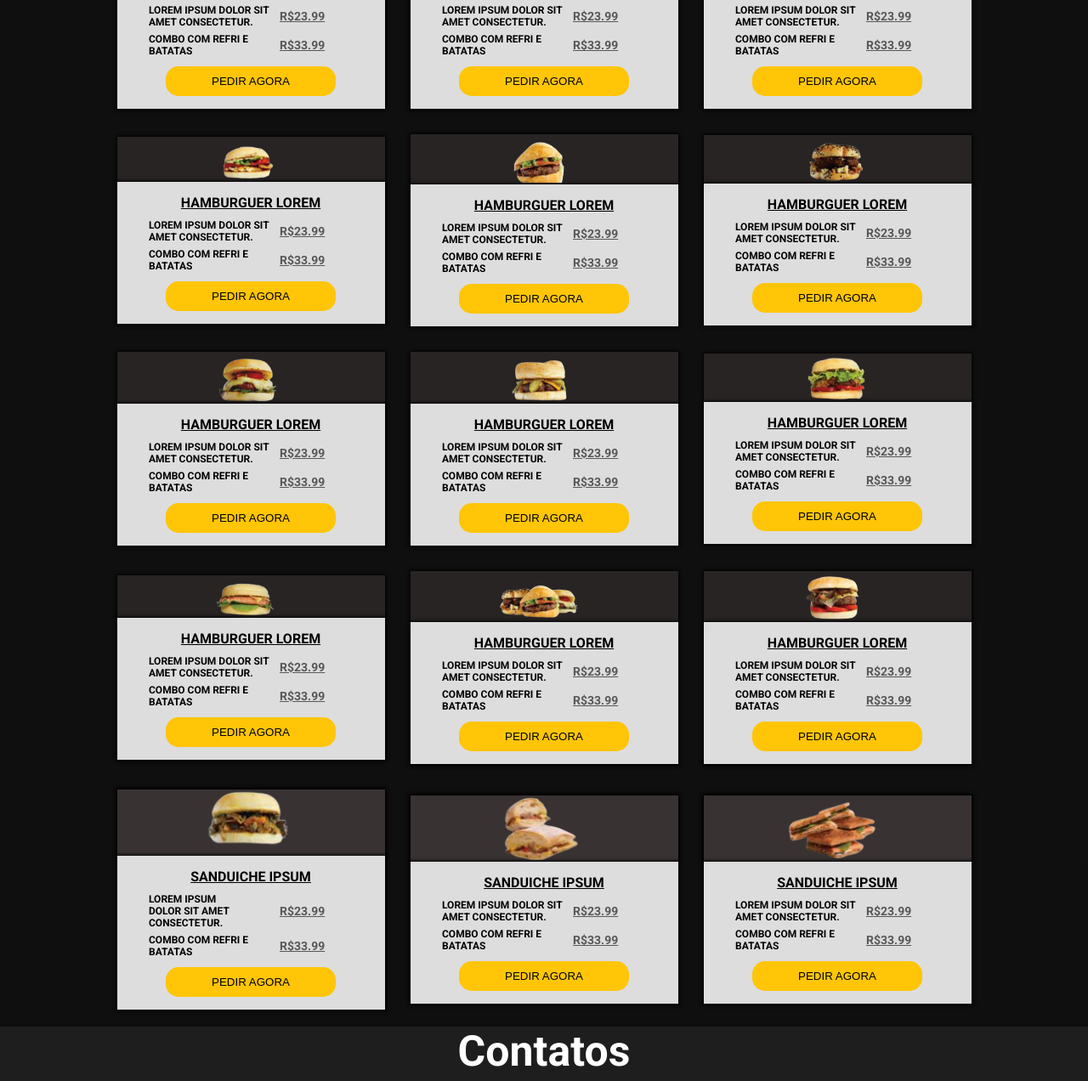
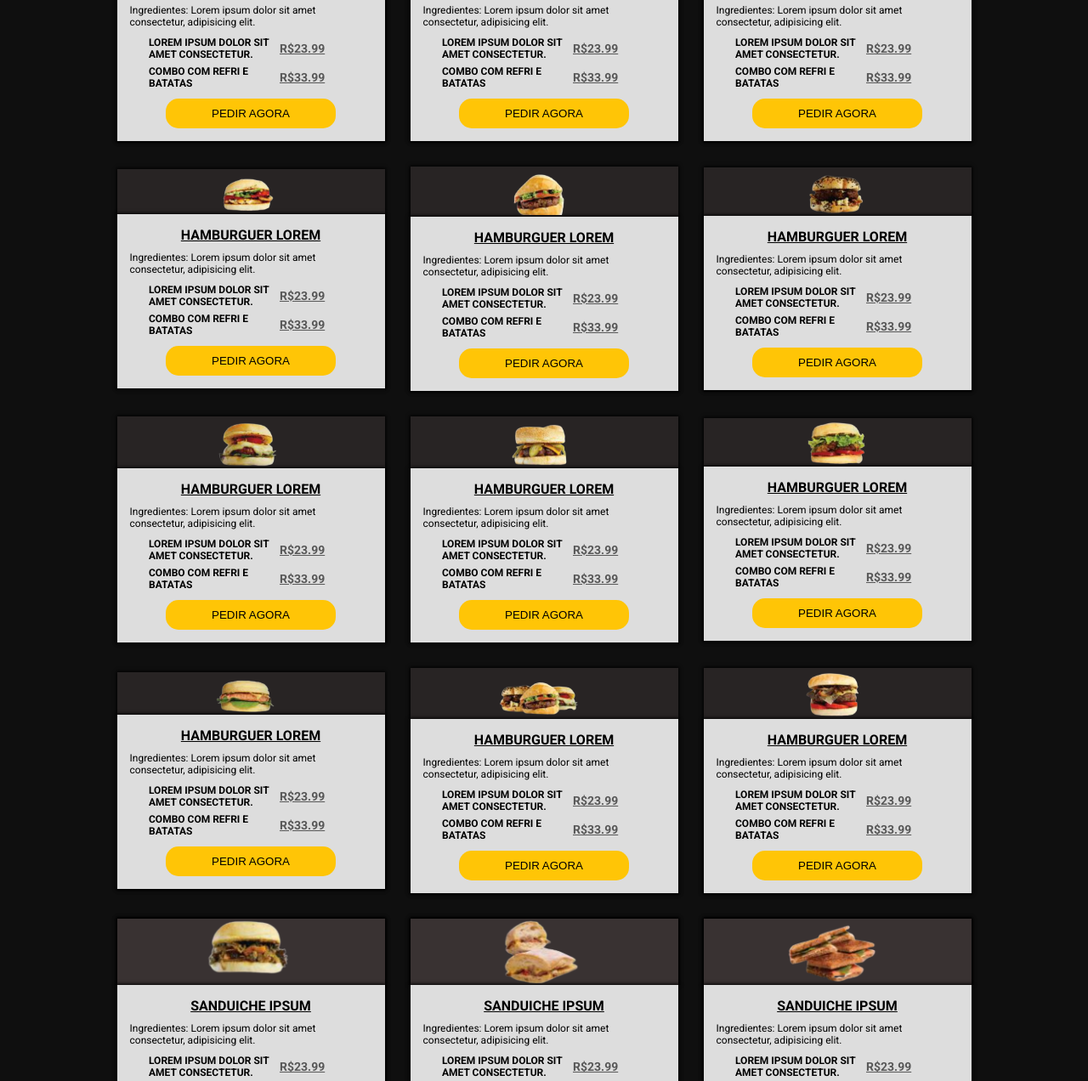
Before and after one commit to JeuVictor/Pwi__Burguer, a plain HTML site: page index.html in a window 1280 px wide. Shown: the part 2542-3814 px from the top of the page at 85% size. Drawn offline with nearby package versions, Linux system fonts and the light colour scheme.

Commit message:
ingredientes, responsabilidade e finalizado

```diff
--- a/assets/css/estilos.css
+++ b/assets/css/estilos.css
@@ -290,6 +290,10 @@ margin-left: 6rem;
     color: #585858;
     margin-left: 0.4rem;
     text-decoration: underline;
+}
+.item_cardapio .info p{
+    font-size: 1.2rem;
+    margin-bottom: 1rem;
 }
 .item_cardapio div{
     background-color: #5e525252;
--- a/index.html
+++ b/index.html
@@ -119,6 +119,7 @@
                     <img src="assets/css/imagens/hamburguer_1.png" alt="">
                     <div class="info">
                     <h3>hamburguer Lorem</h3>
+                    <p> Ingredientes: Lorem ipsum dolor sit amet consectetur, adipisicing elit.</p>
                     <h4> Lorem ipsum dolor sit amet consectetur. <span>R$23.99</span></h4>
                     <h4> Combo com Refri e batatas <span>R$33.99</span></h4>
                     <button class="pedir">Pedir agora</button>
@@ -128,6 +129,8 @@
                     <img src="assets/css/imagens/hamburguer_2.png" alt="">
                     <div class="info">
                     <h3>hamburguer Lorem</h3>
+                    <p> Ingredientes: Lorem ipsum dolor sit amet consectetur, adipisicing elit.</p>
+
                     <h4> Lorem ipsum dolor sit amet consectetur. <span>R$23.99</span></h4>
                     <h4> Combo com Refri e batatas <span>R$33.99</span></h4>
                     <button class="pedir">Pedir agora</button>
@@ -137,6 +140,8 @@
                     <img src="assets/css/imagens/hamburguer_3.png" alt="">
                     <div class="info">
                     <h3>hamburguer Lorem</h3>
+                    <p> Ingredientes: Lorem ipsum dolor sit amet consectetur, adipisicing elit.</p>
+
                     <h4> Lorem ipsum dolor sit amet consectetur. <span>R$23.99</span></h4>
                     <h4> Combo com Refri e batatas <span>R$33.99</span></h4>
                     <button class="pedir">Pedir agora</button>
@@ -146,6 +151,8 @@
                     <img src="assets/css/imagens/hamburguer_4.png" alt="">
                     <div class="info">
                         <h3>hamburguer Lorem</h3>
+                        <p> Ingredientes: Lorem ipsum dolor sit amet consectetur, adipisicing elit.</p>
+
                         <h4> Lorem ipsum dolor sit amet consectetur. <span>R$23.99</span></h4>
                         <h4> Combo com Refri e batatas <span>R$33.99</span></h4>
                         <button class="pedir">Pedir agora</button>
@@ -155,6 +162,8 @@
                     <img src="assets/css/imagens/hamburguer_5.png" alt="">
                     <div class="info">
                         <h3>hamburguer Lorem</h3>
+                        <p> Ingredientes: Lorem ipsum dolor sit amet consectetur, adipisicing elit.</p>
+
                         <h4> Lorem ipsum dolor sit amet consectetur. <span>R$23.99</span></h4>
                         <h4> Combo com Refri e batatas <span>R$33.99</span></h4>
                         <button class="pedir">Pedir agora</button>
@@ -165,6 +174,8 @@
                     <img src="assets/css/imagens/hamburguer_6.png" alt="">
                     <div class="info">
                         <h3>hamburguer Lorem</h3>
+                        <p> Ingredientes: Lorem ipsum dolor sit amet consectetur, adipisicing elit.</p>
+
                         <h4> Lorem ipsum dolor sit amet consectetur. <span>R$23.99</span></h4>
                         <h4> Combo com Refri e batatas <span>R$33.99</span></h4>
                         <button class="pedir">Pedir agora</button>
@@ -174,6 +185,8 @@
                     <img src="assets/css/imagens/hamburguer_7.png" alt="">
                     <div class="info">
                         <h3>hamburguer Lorem</h3>
+                        <p> Ingredientes: Lorem ipsum dolor sit amet consectetur, adipisicing elit.</p>
+
                         <h4> Lorem ipsum dolor sit amet consectetur. <span>R$23.99</span></h4>
                         <h4> Combo com Refri e batatas <span>R$33.99</span></h4>
                         <button class="pedir">Pedir agora</button>
@@ -183,6 +196,8 @@
                     <img src="assets/css/imagens/hamburguer_8.png" alt="">
                     <div class="info">
                         <h3>hamburguer Lorem</h3>
+                        <p> Ingredientes: Lorem ipsum dolor sit amet consectetur, adipisicing elit.</p>
+
                         <h4> Lorem ipsum dolor sit amet consectetur. <span>R$23.99</span></h4>
                         <h4> Combo com Refri e batatas <span>R$33.99</span></h4>
                         <button class="pedir">Pedir agora</button>
@@ -192,6 +207,8 @@
                     <img src="assets/css/imagens/hamburguer_9.png" alt="">
                     <div class="info">
                         <h3>hamburguer Lorem</h3>
+                        <p> Ingredientes: Lorem ipsum dolor sit amet consectetur, adipisicing elit.</p>
+
                         <h4> Lorem ipsum dolor sit amet consectetur. <span>R$23.99</span></h4>
                         <h4> Combo com Refri e batatas <span>R$33.99</span></h4>
                         <button class="pedir">Pedir agora</button>
@@ -201,6 +218,8 @@
                     <img src="assets/css/imagens/hamburguer_10.png" alt="">
                     <div class="info">
                         <h3>hamburguer Lorem</h3>
+                        <p> Ingredientes: Lorem ipsum dolor sit amet consectetur, adipisicing elit.</p>
+
                         <h4> Lorem ipsum dolor sit amet consectetur. <span>R$23.99</span></h4>
                         <h4> Combo com Refri e batatas <span>R$33.99</span></h4>
                         <button class="pedir">Pedir agora</button>
@@ -211,6 +230,8 @@
                     <img src="assets/css/imagens/hamburguer_11.png" alt="">
                     <div class="info">
                         <h3>hamburguer Lorem</h3>
+                        <p> Ingredientes: Lorem ipsum dolor sit amet consectetur, adipisicing elit.</p>
+
                         <h4> Lorem ipsum dolor sit amet consectetur. <span>R$23.99</span></h4>
                         <h4> Combo com Refri e batatas <span>R$33.99</span></h4>
                         <button class="pedir">Pedir agora</button>
@@ -220,6 +241,8 @@
                     <img src="assets/css/imagens/hamburguer_12.png" alt="">
                     <div class="info">
                         <h3>hamburguer Lorem </h3>
+                        <p> Ingredientes: Lorem ipsum dolor sit amet consectetur, adipisicing elit.</p>
+
                         <h4> Lorem ipsum dolor sit amet consectetur. <span>R$23.99</span></h4>
                         <h4> Combo com Refri e batatas <span>R$33.99</span></h4>
                         <button class="pedir">Pedir agora</button>
@@ -231,7 +254,8 @@
                 </div>
                    <div class="info">
                         <h3>sanduiche ipsum</h3>
-                        <h4> Lorem ipsum <br> dolor sit amet <br> consectetur. <span>R$23.99</span></h4>
+                        <p> Ingredientes: Lorem ipsum dolor sit amet consectetur, adipisicing elit.</p>
+                        <h4> Lorem ipsum  dolor sit amet consectetur. <span>R$23.99</span></h4>
                         <h4> Combo com Refri e batatas <span>R$33.99</span></h4>
                         <button class="pedir">Pedir agora</button>
                     </div>
@@ -243,6 +267,8 @@
 
                 </div><div class="info">
                         <h3>sanduiche ipsum</h3>
+                        <p> Ingredientes: Lorem ipsum dolor sit amet consectetur, adipisicing elit.</p>
+
                         <h4> Lorem ipsum dolor sit amet consectetur. <span>R$23.99</span></h4>
                         <h4> Combo com Refri e batatas <span>R$33.99</span></h4>
                         <button class="pedir">Pedir agora</button>
@@ -255,6 +281,8 @@
 
                     <div class="info">
                         <h3>sanduiche ipsum</h3>
+                        <p> Ingredientes: Lorem ipsum dolor sit amet consectetur, adipisicing elit.</p>
+
                         <h4> Lorem ipsum dolor sit amet consectetur. <span>R$23.99</span></h4>
                         <h4> Combo com Refri e batatas <span>R$33.99</span></h4>
                         <button class="pedir">Pedir agora</button>
```
